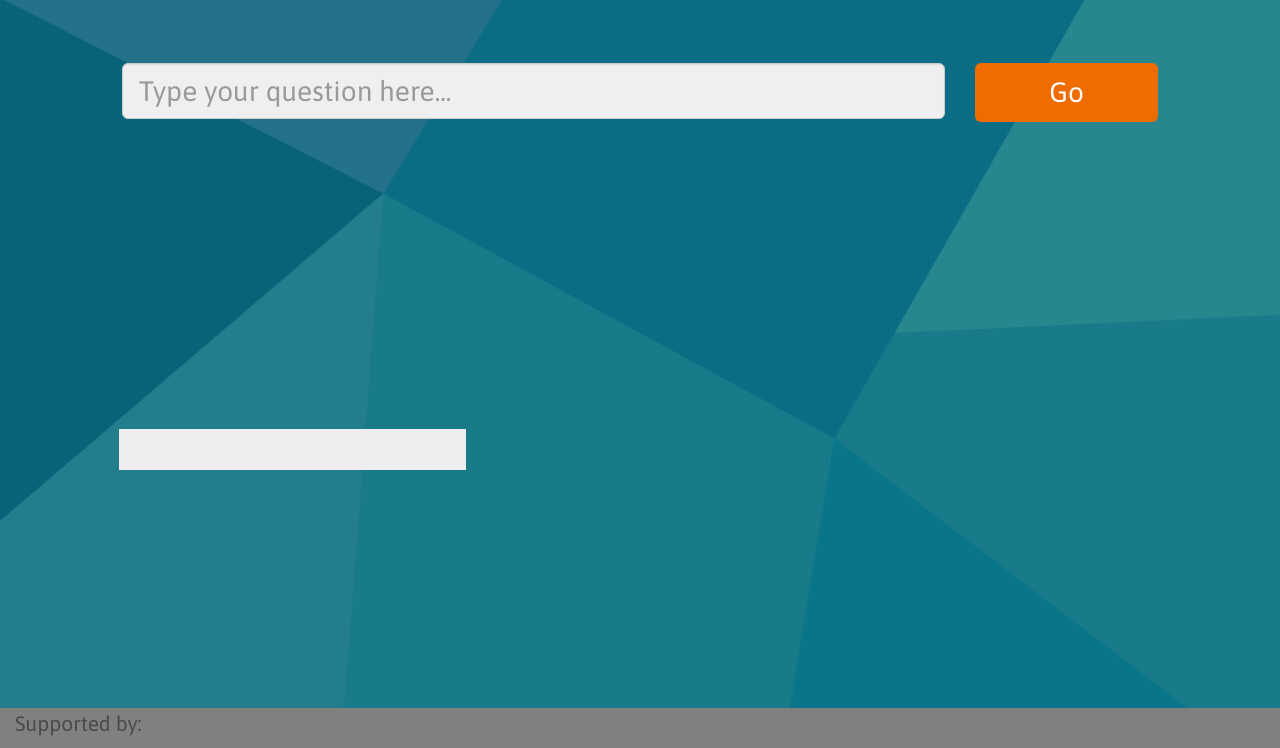
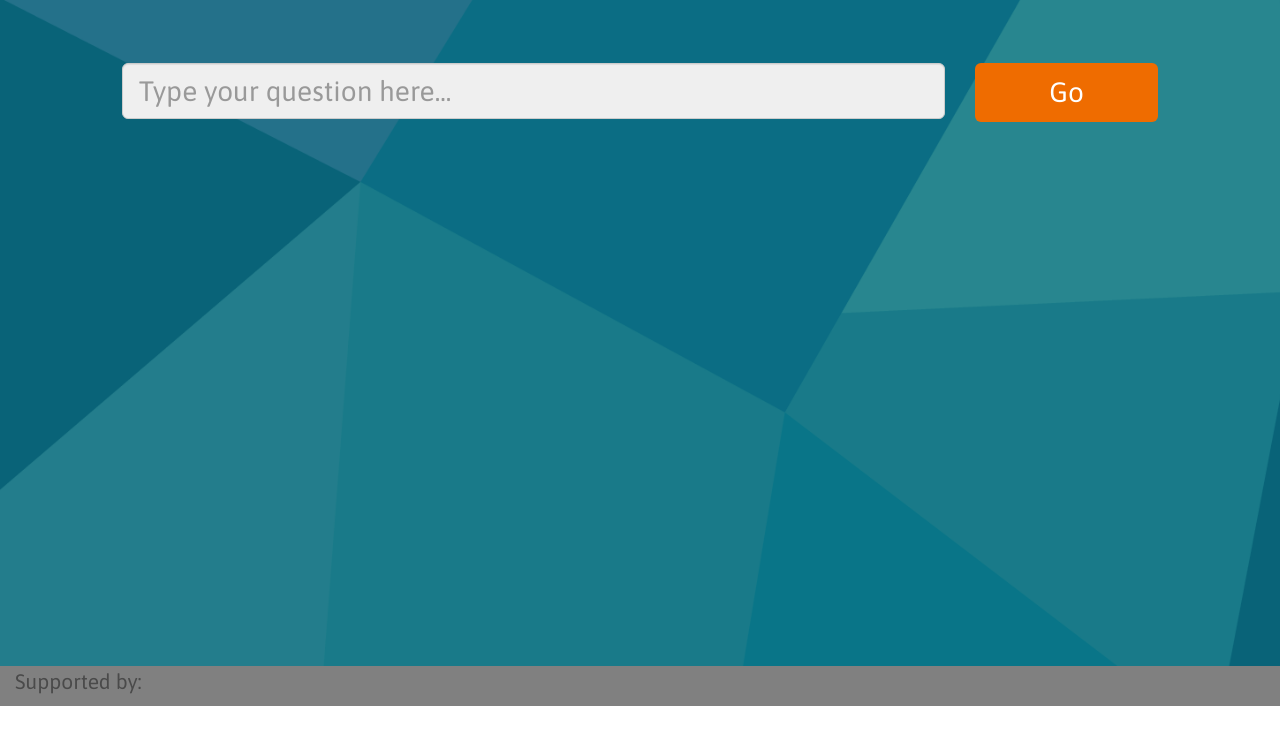
Before and after one commit to hackthesystemATX/txlaw, a Django app: page /resources/ in a window 1280 px wide. Shown: the part 52-800 px from the top of the page. Run offline with Django 3.2, Linux system fonts and the light colour scheme; data that the repository does not hold is empty; some libraries are stand-ins or nearby versions.

Commit message:
fixing resources

```diff
--- a/articles/templates/resources.html
+++ b/articles/templates/resources.html
@@ -39,13 +39,9 @@
 {% endif %}
 <div class='resoucemod section'>
 	<div class="row section">
-		<div class='col-xs-4 resourceitem'>
-			{% for resource in resources %}
-
+		{% for resource in resources %}
 			{% include 'resource.html' %}
-
 		{% endfor %}
-		</div>
 	</div>
 </div><!-- ResouceMod -->
 
```
